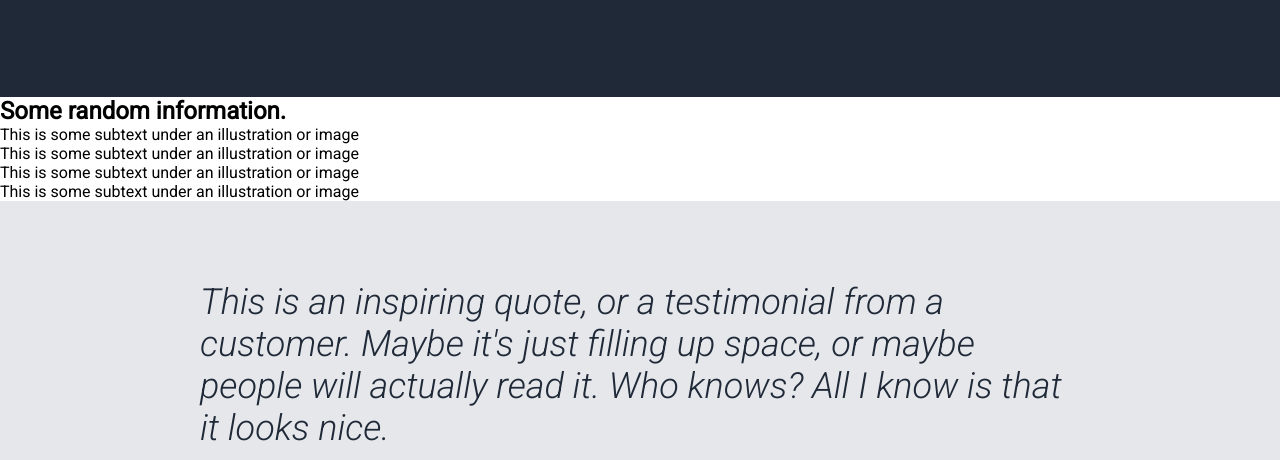
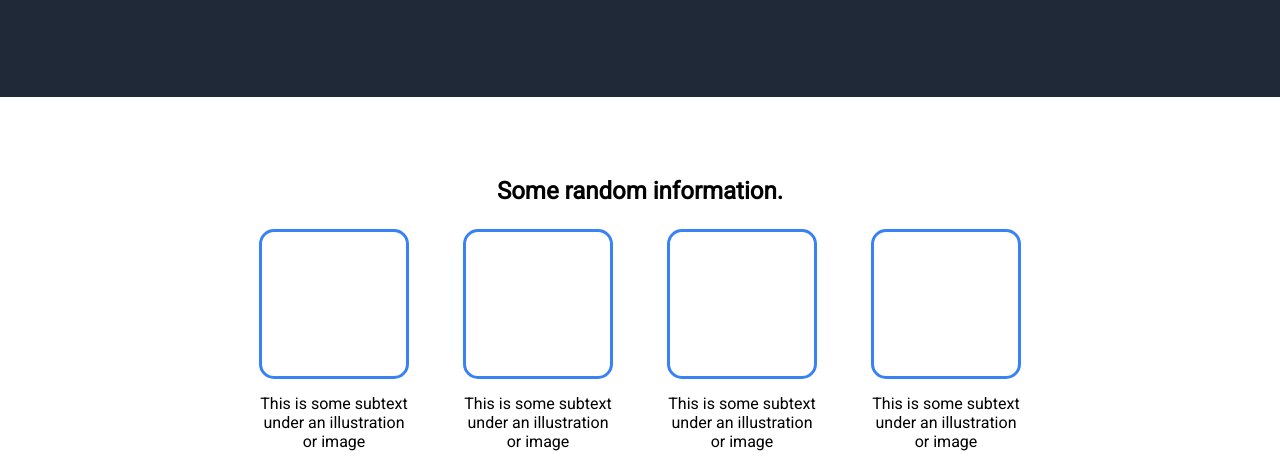
Before and after one commit to TechieVinita/landing-page, a plain HTML site: page index.html in a window 1280 px wide. Shown: the part 331-791 px from the top of the page. Drawn offline with Linux system fonts and the light colour scheme.

Commit message:
Restructure and style cards-section
Set display property as flex for cards-section and cards container, change font-size, font-weight, color, background-color, border, etc.

```diff
--- a/index.html
+++ b/index.html
@@ -32,9 +32,9 @@
 
     </div>
 
+    <div class="cards-section">
+        <h2>Some random information.</h2>
         <div class="cards">
-
-        <h2>Some random information.</h2>
             <div class="card">
                 <div class="card-img"></div>
                 <div class="card-text">This is some subtext under an illustration or image</div>
@@ -51,7 +51,7 @@
                 <div class="card-img"></div>
                 <div class="card-text">This is some subtext under an illustration or image</div>
             </div>
-
+        </div>
     </div>
 
     <div class="comment-section">
--- a/style.css
+++ b/style.css
@@ -100,6 +100,45 @@ h1{
     text-align: right;
 }
 
+/* Cards Section */
+.cards-section{
+    display: flex;
+    flex-direction: column;
+    align-items: center;
+    justify-content: center;
+    padding: 80px 150px;
+}
+
+h2{
+    margin-bottom: 24px;
+}
+
+.cards{
+    display: flex;
+    /* justify-content: space-evenly; */
+    gap: 54px;
+}
+
+.card{
+    display: flex;
+    flex-direction: column;
+    justify-content: center;
+    align-items: center;
+}
+
+.card-img{
+    width: 150px;
+    height: 150px;
+    border-radius: 15px;
+    border: 3px solid #3882F6;
+    margin-bottom: 15px;
+}
+
+.card-text{
+    width: 150px;
+    text-align: center;
+}
+
 /* Sign Up Section */
 
 .outer-sign-up-section{
```
Lines whose indentation alone changed are shown as unchanged.
